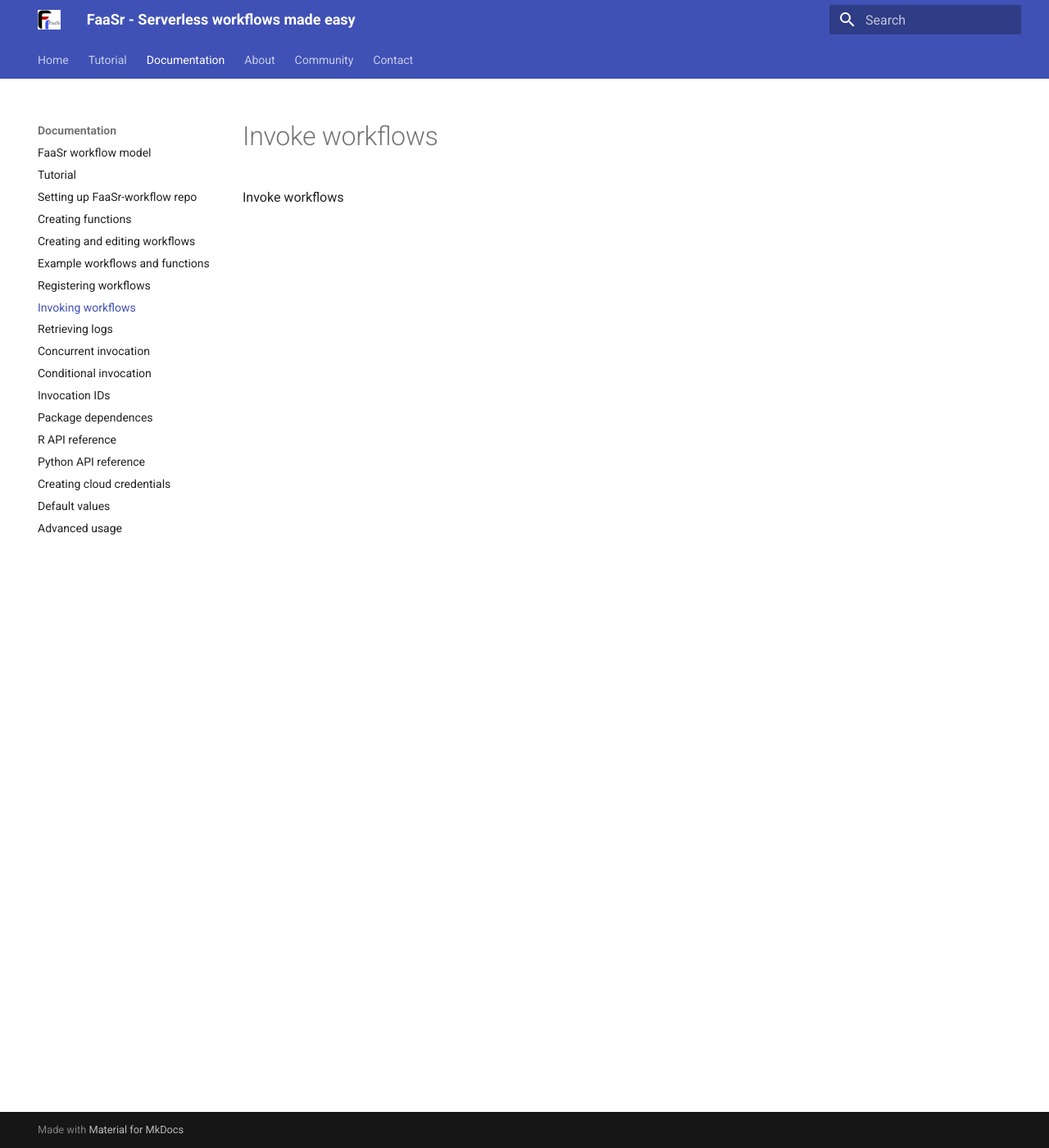
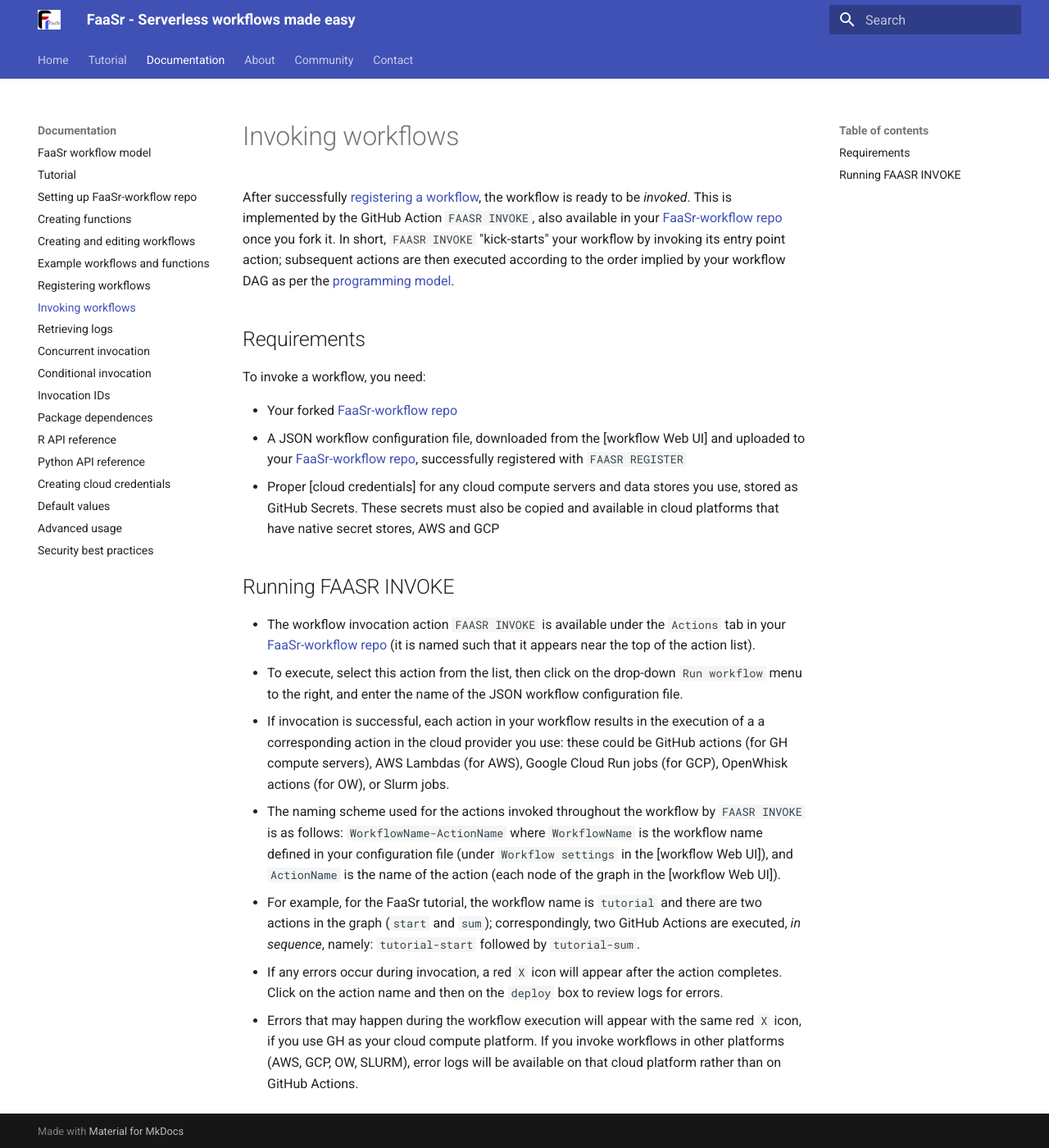
Before and after one commit to nolcut/FaaSr-Docs, an MkDocs documentation site: the page built from docs/invoke_workflow.md, in a window 1280 px wide and 1400 px high. Shown: the whole window at 82% size. Built offline with MkDocs 1.6.1 and Material for MkDocs 9.7.7, drawn with Linux system fonts in a browser that asks for light colours.

```diff
--- a/docs/invoke_workflow.md
+++ b/docs/invoke_workflow.md
@@ -1,3 +1,26 @@
-# Invoke workflows
+# Invoking workflows
 
-Invoke workflows
+After successfully [registering a workflow], the workflow is ready to be _invoked_. This is implemented by the GitHub Action `FAASR INVOKE`, also available in your [FaaSr-workflow repo] once you fork it. In short, `FAASR INVOKE` "kick-starts" your workflow by invoking its entry point action; subsequent actions are then executed according to the order implied by your workflow DAG as per the [programming model].
+
+## Requirements
+
+To invoke a workflow, you need:
+
+- Your forked [FaaSr-workflow repo]
+- A JSON workflow configuration file, downloaded from the [workflow Web UI] and uploaded to your [FaaSr-workflow repo], successfully registered with `FAASR REGISTER`
+- Proper [cloud credentials] for any cloud compute servers and data stores you use, stored as GitHub Secrets. These secrets must also be copied and available in cloud platforms that have native secret stores, AWS and GCP
+
+## Running FAASR INVOKE
+
+- The workflow invocation action `FAASR INVOKE` is available under the `Actions` tab in your [FaaSr-workflow repo] (it is named such that it appears near the top of the action list).
+- To execute, select this action from the list, then click on the drop-down `Run workflow` menu to the right, and enter the name of the JSON workflow configuration file.
+- If invocation is successful, each action in your workflow results in the execution of a a corresponding action in the cloud provider you use: these could be GitHub actions (for GH compute servers), AWS Lambdas (for AWS), Google Cloud Run jobs (for GCP), OpenWhisk actions (for OW), or Slurm jobs.
+- The naming scheme used for the actions invoked throughout the workflow by `FAASR INVOKE` is as follows: `WorkflowName-ActionName` where `WorkflowName` is the workflow name defined in your configuration file (under `Workflow settings` in the [workflow Web UI]), and `ActionName` is the name of the action (each node of the graph in the [workflow Web UI]).
+- For example, for the FaaSr tutorial, the workflow name is `tutorial` and there are two actions in the graph (`start` and `sum`); correspondingly, two GitHub Actions are executed, _in sequence_, namely: `tutorial-start` followed by `tutorial-sum`.
+- If any errors occur during invocation, a red `X` icon will appear after the action completes. Click on the action name and then on the `deploy` box to review logs for errors.
+- Errors that may happen during the workflow execution will appear with the same red `X` icon, if you use GH as your cloud compute platform. If you invoke workflows in other platforms (AWS, GCP, OW, SLURM), error logs will be available on that cloud platform rather than on GitHub Actions.
+
+
+[registering a workflow]: register_workflow.md
+[FaaSr-workflow repo]: workflow_repo.md
+[programming model]: prog_model.md
--- a/mkdocs.yml
+++ b/mkdocs.yml
@@ -27,6 +27,7 @@ nav:
     - 'Creating cloud credentials': 'credentials.md'
     - 'Default values': 'defaults.md'
     - 'Advanced usage': 'advanced.md'
+    - 'Security best practices': 'security.md'
   - 'About': 'about.md'
   - 'Community': 'community.md'
   - 'Contact': 'contact.md'
```
Also changed, not shown: docs/register_workflow.md (+24 -2 lines), docs/security.md (added, +16 -0 lines), docs/workflow_repo.md (+5 -3 lines).
